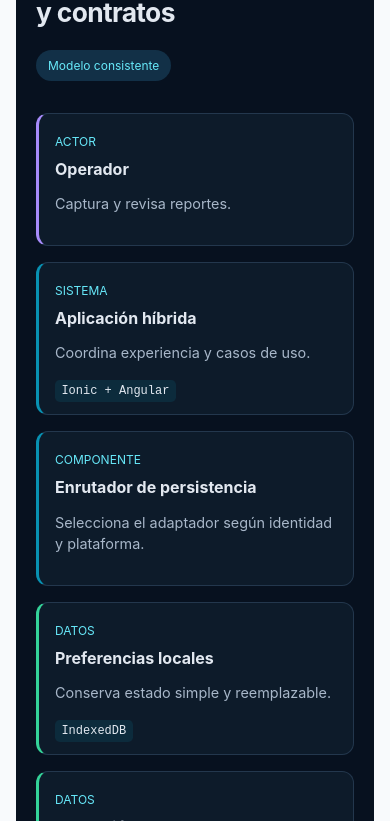
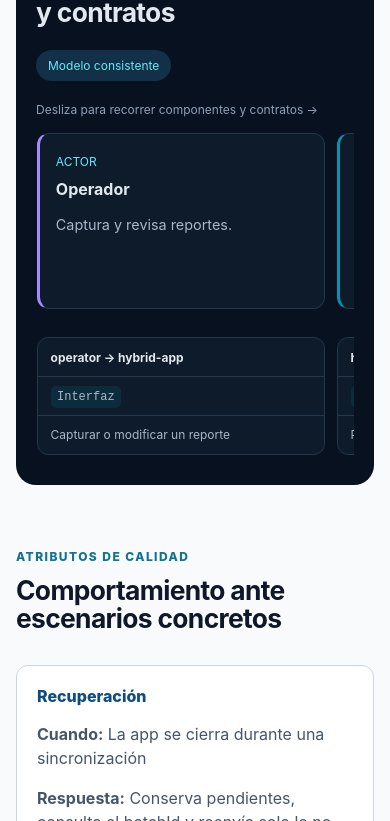
Before and after one commit to irvingconde123/portafolio_web, an Angular app: page /casos/adastra in a window 390 px wide. Shown: the part 1963-2784 px from the top of the page. Built offline with nearby package versions, Linux system fonts and the light colour scheme.

Commit message:
fix: unify mobile scrolling and compact architecture

```diff
--- a/src/app/case-study/case-study.page.html
+++ b/src/app/case-study/case-study.page.html
@@ -58,7 +58,9 @@
           </span>
         </header>
 
-        <div class="architecture-nodes">
+        <p class="architecture-mobile-hint">Desliza para recorrer componentes y contratos →</p>
+
+        <div class="architecture-nodes" tabindex="0" aria-label="Componentes de la arquitectura; recorrido horizontal en pantallas pequeñas">
           @for (node of item.nodes; track node.id) {
             <article [attr.data-kind]="node.kind">
               <small>{{ kindLabel(node.kind) }}</small>
@@ -79,7 +81,7 @@
                 <th scope="col">Propósito</th>
               </tr>
             </thead>
-            <tbody>
+            <tbody tabindex="0" aria-label="Contratos de la arquitectura; recorrido horizontal en pantallas pequeñas">
               @for (edge of item.edges; track edge.from + edge.to) {
                 <tr>
                   <th scope="row">{{ edge.from }} → {{ edge.to }}</th>
--- a/src/app/case-study/case-study.page.scss
+++ b/src/app/case-study/case-study.page.scss
@@ -32,6 +32,7 @@ h2 { font-size: clamp(1.65rem, 4vw, 2.35rem); letter-spacing: -0.025em; margin:
 .architecture-section > header { align-items: flex-start; display: flex; gap: 2rem; justify-content: space-between; }
 .architecture-section > header > span { background: #123047; border-radius: 999px; color: #67e8f9; font-size: 0.75rem; padding: 0.5rem 0.75rem; white-space: nowrap; }
 .architecture-section > header > span.invalid { color: #fecaca; }
+.architecture-mobile-hint { display: none; }
 .architecture-nodes, .scenario-grid { display: grid; gap: 1rem; grid-template-columns: repeat(3, 1fr); margin-top: 2rem; }
 .architecture-nodes article { background: #0d1b2a; border: 1px solid #23374d; border-left: 3px solid #0891b2; border-radius: 0.75rem; padding: 1rem; }
 .architecture-nodes article[data-kind="actor"] { border-left-color: #a78bfa; }
@@ -74,12 +75,22 @@ code { background: rgba(8, 145, 178, 0.13); border-radius: 0.3rem; color: inheri
   .case-header { padding: 0 1rem; }
   .case-header span { display: none; }
   .case-page { padding-inline: 1rem; }
-  .case-overview, .architecture-nodes, .scenario-grid { grid-template-columns: 1fr; }
+  .case-overview, .scenario-grid { grid-template-columns: 1fr; }
   .architecture-section > header { display: block; }
   .architecture-section > header > span { display: inline-block; margin-top: 0.5rem; }
-  .architecture-edges th, .architecture-edges td { font-size: 0.75rem; padding: 0.75rem 0.6rem; }
-  .architecture-edges thead th:nth-child(1) { width: 35%; }
-  .architecture-edges thead th:nth-child(2) { width: 24%; }
+  .architecture-mobile-hint { color: #8fa0b8; display: block; font-size: .75rem; line-height: 1.5; margin: 1.25rem 0 .75rem; }
+  .architecture-nodes { display: flex; gap: .75rem; margin-top: 0; overflow-x: auto; overscroll-behavior-inline: contain; padding: .15rem .05rem .65rem; scroll-padding-inline: .05rem; scroll-snap-type: inline mandatory; scrollbar-width: none; }
+  .architecture-nodes article { flex: 0 0 min(82vw,18rem); min-height: 11rem; scroll-snap-align: start; }
+  .architecture-edges { border: 0; margin-top: 1rem; overflow: visible; }
+  .architecture-edges table,.architecture-edges tbody { display: block; }
+  .architecture-edges thead { display: none; }
+  .architecture-edges tbody { display: flex; gap: .75rem; overflow-x: auto; overscroll-behavior-inline: contain; padding: .1rem .05rem .65rem; scroll-padding-inline: .05rem; scroll-snap-type: inline mandatory; scrollbar-width: none; }
+  .architecture-nodes::-webkit-scrollbar,.architecture-edges tbody::-webkit-scrollbar { display: none; }
+  .architecture-nodes:focus-visible,.architecture-edges tbody:focus-visible { outline: 3px solid #67e8f9; outline-offset: 2px; }
+  .architecture-edges tbody tr { background: #0d1b2a; border: 1px solid #23374d; border-radius: .7rem; display: grid; flex: 0 0 min(82vw,18rem); grid-template-columns: 1fr; overflow: hidden; scroll-snap-align: start; }
+  .architecture-edges tbody th,.architecture-edges tbody td { display: block; font-size: .75rem; padding: .7rem .8rem; width: auto; }
+  .architecture-edges tbody th { color: #e2e8f0; }
+  .architecture-edges tbody td { border-top: 1px solid #23374d; }
   .decision-list article { grid-template-columns: 1fr; }
   .case-actions a { width: 100%; }
 }
--- a/src/styles/demo/_shell.scss
+++ b/src/styles/demo/_shell.scss
@@ -20,7 +20,7 @@
 .demo-stage-tablet,.demo-stage-mobile { background: radial-gradient(circle at top,#12223a,#07101d 64%); border: 1px solid #24364e; border-radius: 1.1rem; justify-items: center; padding: 1rem; }
 .demo-stage-tablet .demo-viewport { max-width: 52rem; }
 .demo-stage-mobile .demo-viewport { max-width: 24.5rem; }
-.demo-stage-tablet .demo-window,.demo-stage-mobile .demo-window { border-width: 3px; box-shadow: 0 1.5rem 4rem rgb(0 0 0 / 35%); max-height: 45rem; min-height: 45rem; overflow: auto; overflow-x: hidden; width: 100%; }
+.demo-stage-tablet .demo-window,.demo-stage-mobile .demo-window { border-width: 3px; box-shadow: 0 1.5rem 4rem rgb(0 0 0 / 35%); max-height: none; min-height: 0; overflow: clip; width: 100%; }
 .disclaimer { color: var(--muted); font-size: 0.7rem; margin-top: 1.25rem; text-align: center; }
 
 @media (max-width: 1120px) {
@@ -48,6 +48,7 @@
 .demo-stage-tablet .ops-workspace > header,.demo-stage-mobile .ops-workspace > header { display: none; }
 .demo-stage-tablet .cms-mobile-bar,.demo-stage-mobile .cms-mobile-bar { display: flex; }
 .demo-stage-tablet .cms-mobile-menu,.demo-stage-mobile .cms-mobile-menu { display: grid; }
+.demo-stage-tablet .mobile-appbar,.demo-stage-tablet .cms-mobile-bar,.demo-stage-tablet .laboratory-demo > nav,.demo-stage-tablet .hostlyc-demo > nav,.demo-stage-mobile .mobile-appbar,.demo-stage-mobile .cms-mobile-bar,.demo-stage-mobile .laboratory-demo > nav,.demo-stage-mobile .hostlyc-demo > nav { position: relative; top: auto; }
 .demo-stage-mobile .ops-workspace > header { min-height: 4.15rem; padding: .75rem .85rem; }
 .demo-stage-mobile .ops-workspace > header small,.demo-stage-mobile .session-chip { display: none; }
 .demo-stage-mobile .platform-summary { padding: .65rem .85rem; }
@@ -65,7 +66,7 @@
 .demo-stage-mobile .report-detail-demo { width: 100%; }
 .demo-stage-mobile .capture-evidence { align-items: flex-start; flex-wrap: wrap; }
 .demo-stage-mobile .capture-evidence button { width: 100%; }
-.demo-stage-mobile .laboratory-demo > nav,.demo-stage-mobile .hostlyc-demo > nav { align-items: center; flex-wrap: wrap; min-height: 3.8rem; overflow: visible; padding-inline: .8rem; position: sticky; top: 0; z-index: 30; }
+.demo-stage-mobile .laboratory-demo > nav,.demo-stage-mobile .hostlyc-demo > nav { align-items: center; flex-wrap: wrap; min-height: 3.8rem; overflow: visible; padding-inline: .8rem; position: relative; top: auto; z-index: 30; }
 .demo-stage-mobile .laboratory-demo .landing-menu-toggle,.demo-stage-mobile .hostlyc-demo .landing-menu-toggle { background: #fff; border: 1px solid #d6dee9; border-radius: .45rem; color: #172033; display: block; font-weight: 900; margin-left: auto; min-height: 2.55rem; padding: .55rem .7rem; }
 .demo-stage-mobile .laboratory-demo .landing-nav-links,.demo-stage-mobile .hostlyc-demo .landing-nav-links { background: #fff; border: 1px solid #dbe3ee; border-radius: .65rem; box-shadow: 0 .8rem 2rem rgb(15 23 42 / 24%); display: none; flex-direction: column; gap: .35rem; left: .8rem; margin-top: .4rem; padding: .5rem; position: absolute; right: .8rem; top: 100%; z-index: 35; }
 .demo-stage-mobile .laboratory-demo .landing-nav-links.open,.demo-stage-mobile .hostlyc-demo .landing-nav-links.open { display: flex; }
@@ -121,6 +122,11 @@
 .demo-stage-mobile .evidence-editor article { grid-template-columns: 2.5rem 1fr; }
 .demo-stage-mobile .operations-demo .report-detail-demo > footer,.demo-stage-mobile .operations-demo .report-edit-form > footer { align-items: stretch; flex-direction: column; }
 .demo-stage-mobile .cms-workspace > header .version-chip { display: none; }
+.demo-stage-tablet :is(.mock-modal-backdrop,.cms-modal-backdrop),.demo-stage-mobile :is(.mock-modal-backdrop,.cms-modal-backdrop) { inset: 0; position: fixed; z-index: 85; }
+.demo-stage-tablet .report-detail-demo,.demo-stage-tablet .cms-modal,.demo-stage-mobile .report-detail-demo,.demo-stage-mobile .cms-modal { bottom: 1rem; left: 0; margin-inline: auto; max-height: calc(100vh - 2rem); overflow-y: auto; position: fixed; right: 0; top: 1rem; transform: none; z-index: 90; }
+.demo-stage-tablet .report-detail-demo,.demo-stage-tablet .cms-modal { width: min(52rem,calc(100vw - 2rem)); }
+.demo-stage-mobile .report-detail-demo,.demo-stage-mobile .cms-modal { width: min(24.5rem,calc(100vw - 2rem)); }
+.demo-stage-tablet .cms-modal,.demo-stage-mobile .cms-modal { display: grid !important; }
 @media (max-width: 560px) {
   .demo-header { min-height: 3.5rem; padding: .75rem 1rem; }.demo-header span { display: block; font-size: .75rem; letter-spacing: 0; text-transform: none; }.demo-page { padding: .75rem .55rem 4.5rem; }.demo-window { border-width: 3px; border-radius: 0.85rem; min-height: 30rem; min-width: 0; width: 100%; }
   .demo-stage-tablet,.demo-stage-mobile { padding: .45rem; }
```
Also changed, not shown: 1 other file (tests, documents, lock files or other folders).
